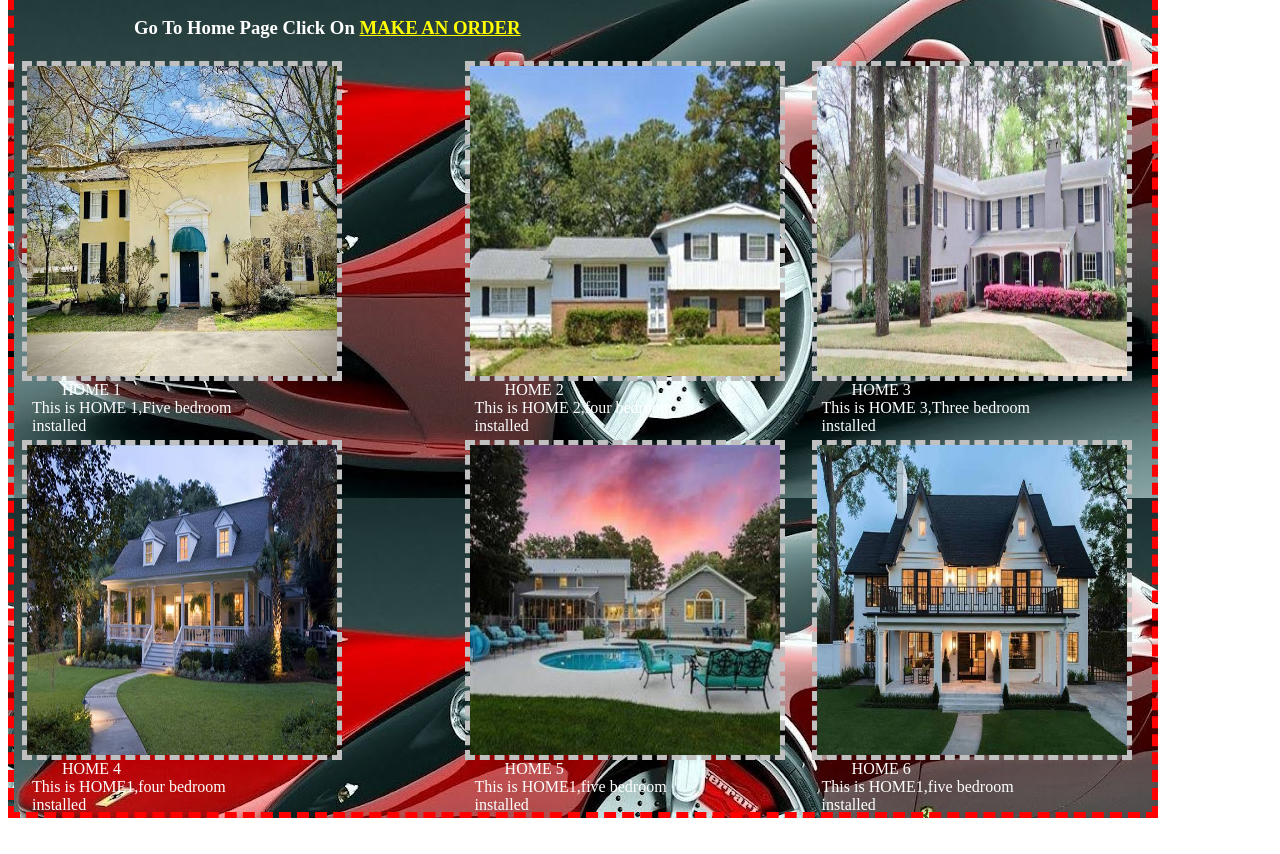
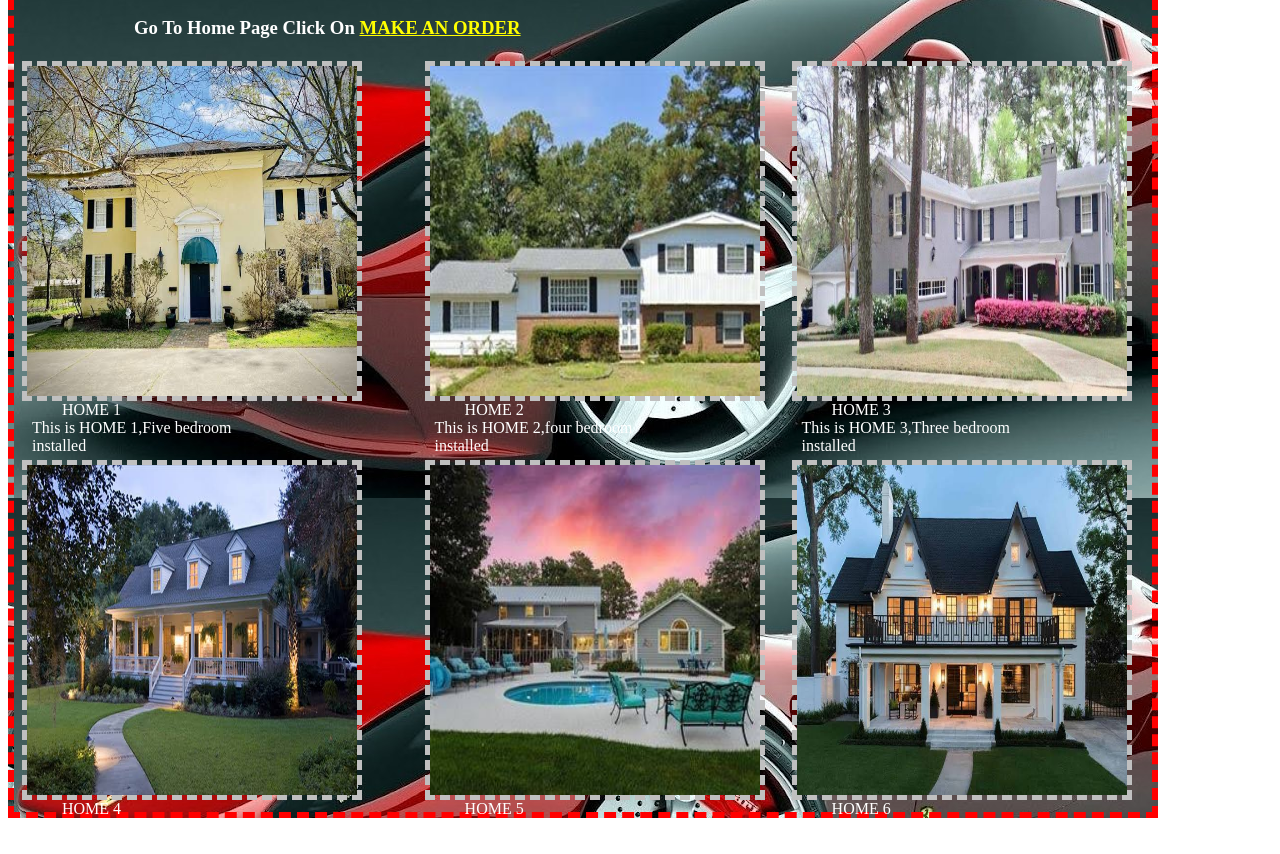
Before and after one commit to Justus326/estatehome, a plain HTML site: page homeforsale.html in a window 1280 px wide. Shown: the part 64-918 px from the top of the page. Before the commit the page ends 890 px from the top, so only its background shows below. Drawn offline with Linux system fonts and the light colour scheme.

Commit message:
Update homeforsale.html

```diff
--- a/homeforsale.html
+++ b/homeforsale.html
@@ -51,8 +51,8 @@
 
 	 }
 	 #home1{
-	  height:310px;
-	  width:310px;
+	  height:330px;
+	  width:330px;
 	  border:5px dashed silver;
 	 }
 
```
